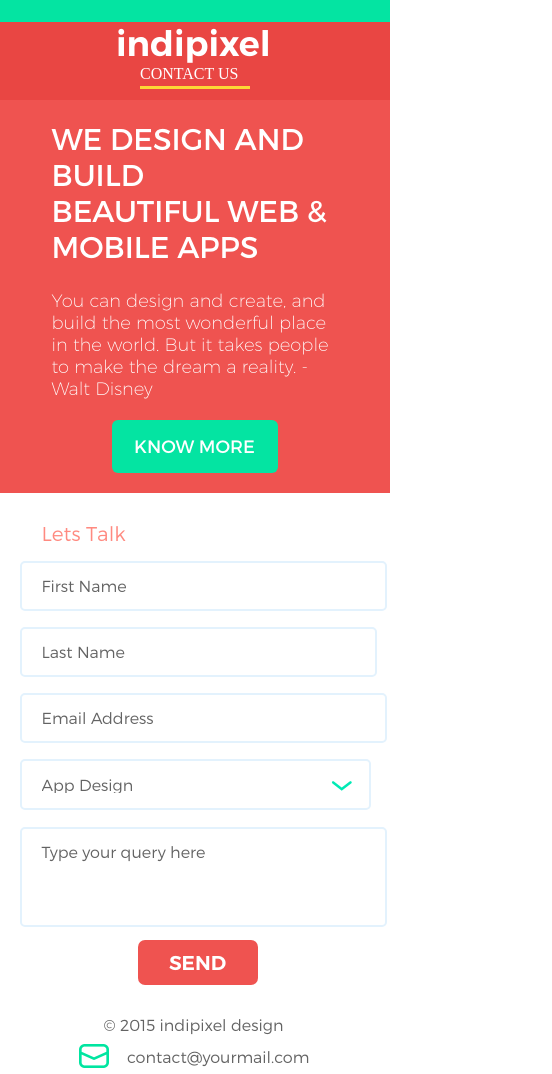
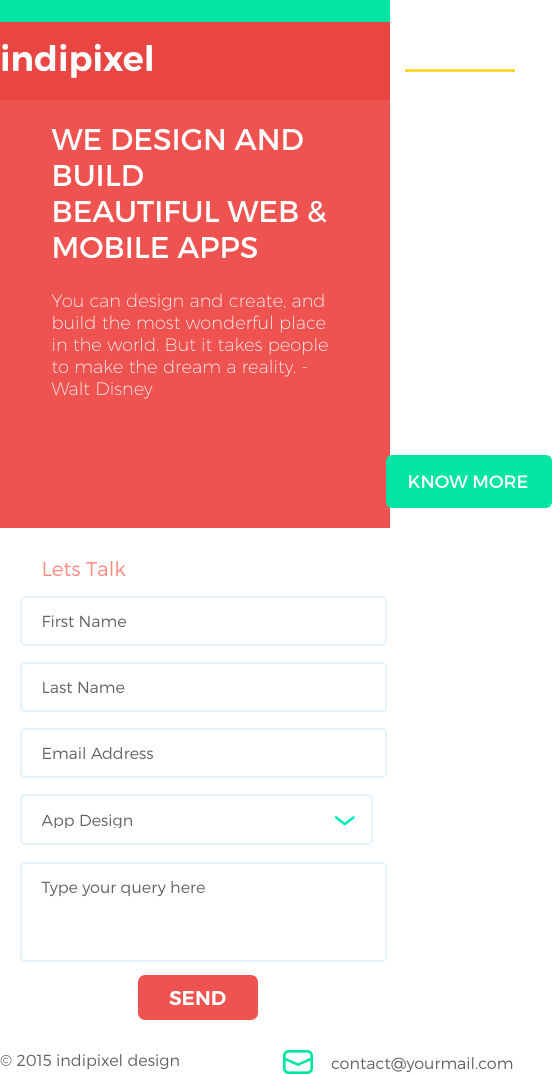
Before and after one commit to Axent13/intern-maket-2, a plain HTML site: page index.html in a window 390 px wide. Shown: the whole page, 552 px wide, since content can reach past the window. Drawn offline with Linux system fonts and the light colour scheme; a web font is replaced by a local one.

Commit message:
#1 Переделал хедер и футер

```diff
--- a/index.html
+++ b/index.html
@@ -14,9 +14,11 @@
             <header class="header">
                 <div class="header-green-line"></div>
                 <div class="logo-and-contactus">
-                    <div class="layout-positioner  clearfix">
-                        <div class="logo font-semibold">indipixel</div>
-                        <div class="contact-us font-gothambook"><a href="/mock-address/change-me">Contact us</a></div>
+                    <div class="layout-positioner clearfix">
+                        <div class="wrapper">
+                            <div class="logo font-semibold">indipixel</div>
+                            <div class="contact-us font-gothambook"><a href="/mock-address/change-me">Contact us</a></div>
+                        </div>
                     </div>
                 </div>
             </header>
@@ -32,10 +34,6 @@
                              </div>
                              <div class="phone-bottom-body"></div>
                          </div>
-                         <!--<svg  class="lines" width="1200px" height="900px">
-                             <polygon points="0,0 135,0 1167,789 1144,874" fill="#69f0ae"></polygon>
-                             <polygon points="130,0 271,0 1156,682 1133,767" fill="#04e4a2"></polygon>
-                         </svg>-->
                          <div class="top-line"></div>
                          <div class="bottom-line"></div>
                      </section>
@@ -58,7 +56,7 @@
                             <input type="email" class="input-email font-light" name="email" id="email-field" value="Email Address">
                             <select class="select-app-design font-light" name="app-design" id="app-design-field">
                                 <option selected disabled hidden>App Design</option>
-                                <option value="1">"/mock-address/change-me</option>
+                                <option value="1">Design 1</option>
                                 <option value="2">Design 2</option>
                                 <option value="3">Design 3</option>
                             </select>
@@ -71,9 +69,11 @@
             </div>
             <footer class="footer">
                 <div class="copyright-and-email">
-                    <div class="layout-positioner  clearfix">
-                        <div class="copyright font-light">&copy; 2015 indipixel design</div>
-                        <div class="email-part"><a href="mailto:contact@yourmail.com"><img class="mail-icon" src="img/mail-icon.png" alt="Mail icon"><div class="email font-light">contact@yourmail.com</div></a></div>
+                    <div class="layout-positioner clearfix">
+                        <div class="wrapper">
+                            <div class="copyright font-light">&copy; 2015 indipixel design</div>
+                            <div class="email-part"><a href="mailto:contact@yourmail.com"><img class="mail-icon" src="img/mail-icon.png" alt="Mail icon"><div class="email font-light">contact@yourmail.com</div></a></div>
+                        </div>
                     </div>
                 </div>
             </footer>
--- a/style.css
+++ b/style.css
@@ -34,6 +34,13 @@ body {
     background-color: #e94643;
     z-index: 100;
 }
+@media only screen and (max-width: 1242px){
+    .wrapper {
+        padding: 0;
+        width: 515px;
+        margin: 0 auto;
+    }
+}
 .logo {
     float: left;
     width: 600px;
@@ -49,15 +56,13 @@ body {
 }
 @media only screen and (max-width: 1242px){
     .logo {
-        float: none;
+        margin: 15px 0 0 0;
         width: 158px;
-        margin: 0 auto;
         font-size: 35px;
         color: white;
     }
     .contact-us {
-        margin: 0 auto;
-        float: none;
+        margin: 26px 0 0 0;
         width: 110px;
         font-size: 16px;
         text-transform: uppercase;
@@ -154,14 +159,13 @@ body {
 }
 @media only screen and (max-width: 1242px) {
     .copyright {
-        float: none;
         width: 183px;
         padding: 0;
-        margin: 0 auto;
     }
     .email-part {
+        float: right;
         width: 232px;
-        margin: 10px auto 0 auto;
+        padding: 0;
     }
 }
 .top-line {
@@ -267,7 +271,6 @@ body {
 }
 @media only screen and (max-width: 1242px){
     .button-knowmore {
-        margin: 0 auto;
         width: 166px;
     }
 }
@@ -373,14 +376,14 @@ body {
     .input-lastname {
         width: 95%;
         margin-left: 0;
-        padding: 13px 0 14px 20px;
+        padding: 13px 10px 14px 20px;
     }
     .input-email {
         width: 95%;
         margin-top: 16px;
     }
     .select-app-design {
-        width: 100%;
+        width: 100.7%;
         margin: 16px 0 0 0;
         padding: 13px 0 14px 20px;
         background: url("img/select-arrow.png") 95% 20px no-repeat;
@@ -392,7 +395,6 @@ body {
 option:disabled {
     color: #999999;
 }
-
 .submit-button {
     color: white;
     font-size: 20px;
```
